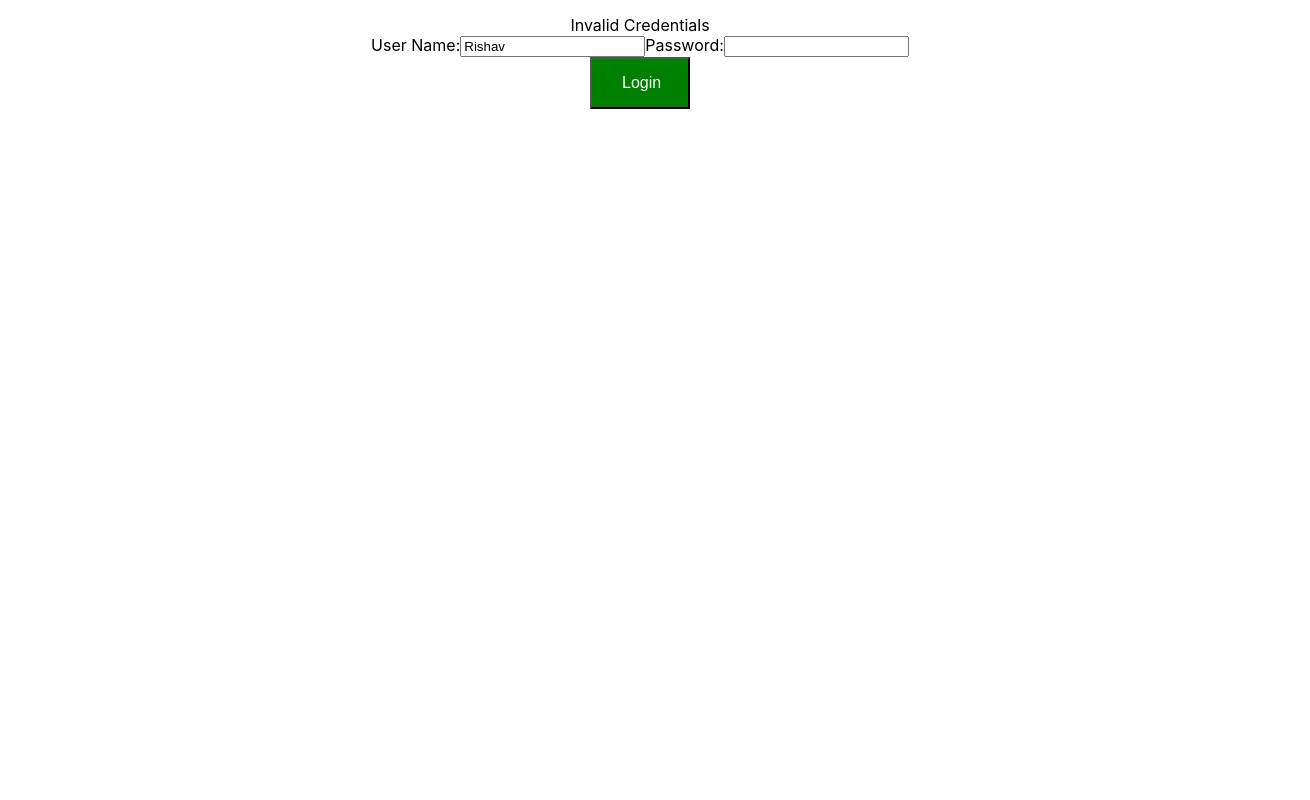
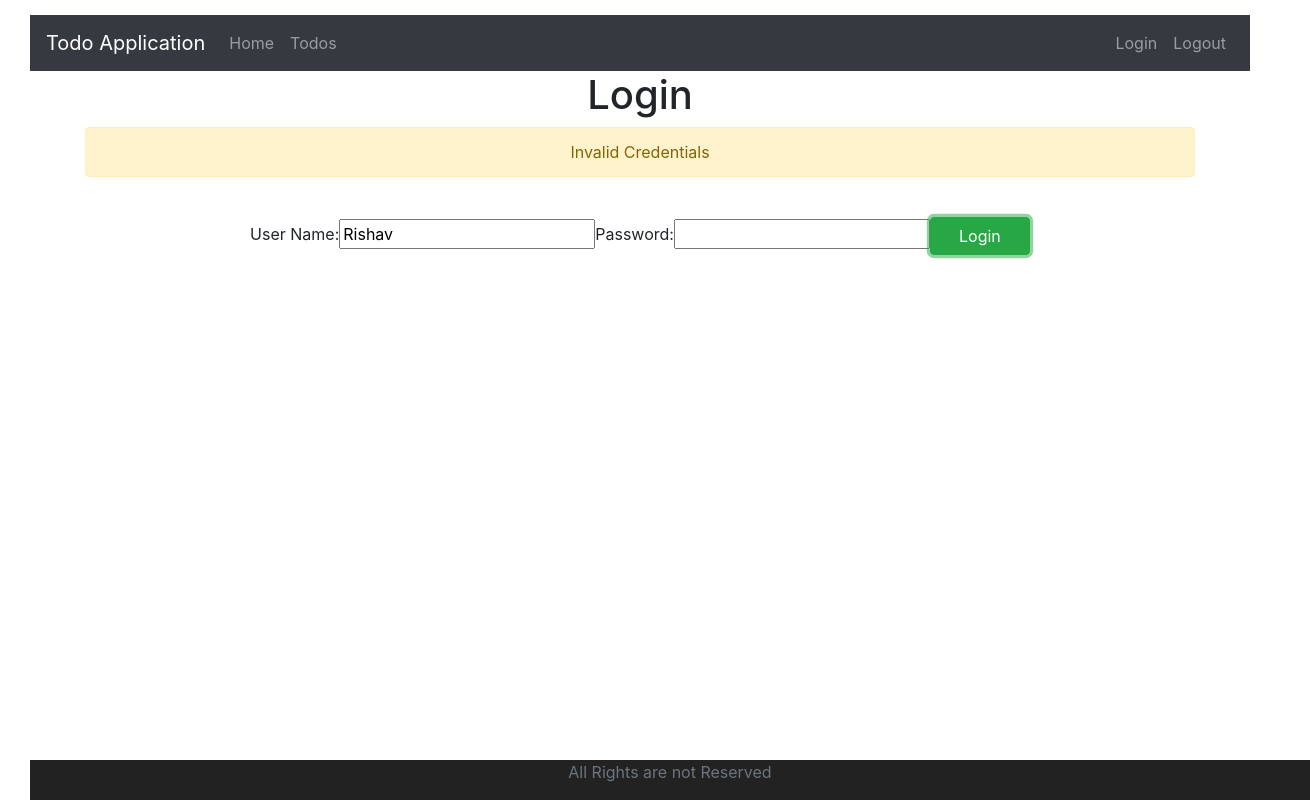
Before and after one commit to rishav875/todo-app, a React (Create React App) app: page / in a window 1280 px wide. Both pictures are taken after a click on the button "Login". Shown: the whole page, 1310 px wide, since content can reach past the window. Built offline with nearby package versions, Linux system fonts and the light colour scheme.

Commit message:
Styling done

```diff
--- a/src/App.css
+++ b/src/App.css
@@ -1,3 +1,10 @@
+.footer{
+  position: absolute;
+  bottom: 0;
+  width: 100%;
+  height: 40px;
+  background-color: #222222;
+}
 .App {
   text-align: center;
 }
--- a/src/App.js
+++ b/src/App.js
@@ -1,5 +1,6 @@
 import logo from './logo.svg';
 import './App.css';
+import './bootstrap.css';
 import { Component } from 'react';
 import FirstComponent from './Components/SampleLearningComponents/FirstComponent'
 import SecondComponent from './Components/SampleLearningComponents/SecondComponent'
--- a/src/Components/todo/TodoApp.jsx
+++ b/src/Components/todo/TodoApp.jsx
@@ -7,13 +7,16 @@
         return(
             <div className="TodoApp">
                 <Router>
+                <HeaderComponent/>
                     <Switch>
                         <Route path="/" exact component={LoginComponent}/>
                         <Route path="/login" component={LoginComponent}/>
                         <Route path="/welcome/:name" component={WelcomeComponent}/>
                         <Route path="/todos" component={ListTodosComponent}/>
+                        <Route path="/logout" component={LogoutComponent}/>
                         <Route component={ErrorComponent}/>
                     </Switch>
+                <FooterComponent/>
                 </Router>
                 {/* My Todo Application
                 <br></br>
@@ -23,6 +26,38 @@
         )
     }
 }
+class HeaderComponent extends Component{
+    render(){
+        return(
+            <header>
+                <nav className="navbar navbar-expand-md navbar-dark bg-dark">
+                    <div>
+                        <a href="https:www.in28minutes.com" className="navbar-brand">Todo Application</a>
+                    </div>
+                    <ul className="navbar-nav">
+                    <li ><Link className="nav-link" to="/welcome/Rishav">Home</Link></li>
+                    <li ><Link className="nav-link" to="/todos">Todos</Link></li>
+                    </ul>
+                    <ul className="navbar-nav navbar-collapse justify-content-end">
+                        <li ><Link className="nav-link" to="/login">Login</Link></li>
+                        <li ><Link className="nav-link" to="/logout">Logout</Link></li>
+                    </ul>
+                </nav>
+            </header>
+        )
+    }
+}
+
+class FooterComponent extends Component{
+    render(){
+        return(
+            <footer className="footer">
+                <span className="text-muted">All Rights are not Reserved</span>
+            </footer>
+        )
+    }
+}
+
 class LoginComponent extends Component{//Controlled Component
     constructor(props){
         super(props)
@@ -63,14 +98,17 @@
     render(){
         return(
             <>
+            <h1>Login</h1>
+            <div className="container">
             {/* <LoginFailed loginfail={this.state.loginfail}/>
             <LoginPass loginpass={this.state.loginpass}/> */}
-            {this.state.loginfail && <div>Invalid Credentials</div>}
+            {this.state.loginfail && <div className="alert alert-warning">Invalid Credentials</div>}
             {this.state.loginpass && <div>Login Successful</div>}
+            <br></br>
             User Name:<input type="text" name="username" value={this.state.username} onChange={this.handleChange}/>
             Password:<input type= "password" name="password"value={this.state.password} onChange={this.handleChange} />
-            <br></br>
-            <button onClick={this.loginClicked}>Login</button>
+            <button className="btn btn-success" onClick={this.loginClicked}>Login</button>
+            </div>
             </>
         )
     }
@@ -94,10 +132,13 @@
 class WelcomeComponent extends Component{
     render(){
         return (
-        <div>Welcome {this.props.match.params.name}.
+            <>
+            <h1>Welcome!</h1>
+        <div className="container">Welcome {this.props.match.params.name}.
         You can manage your todos <Link to="/todos">here</Link>
 
         </div>
+        </>
         )
         }
 }
@@ -122,9 +163,10 @@
     }
     render(){
         return(
-        <div>
+        <div className="container">
             <h1>List Todos</h1>
-            <table>
+            <div>
+            <table className="table">
                 <thead>
                 <tr>
                     <th>id</th>
@@ -151,9 +193,22 @@
                     }
                 </tbody>
             </table>
-
+            </div>
         </div>
         )
     }
 }
+
+class LogoutComponent extends Component{
+    render(){
+        return(
+            <>
+                 <h1>You are logged out</h1>
+                 <div className="container">
+                     Thanks for  using our application....
+                 </div>
+            </>
+        )
+    }
+}
 export default TodoApp
--- /dev/null
+++ b/src/bootstrap.css
@@ -0,0 +1 @@
+@import url(https://unpkg.com/bootstrap@4.1.0/dist/css/bootstrap.min.css);
```
